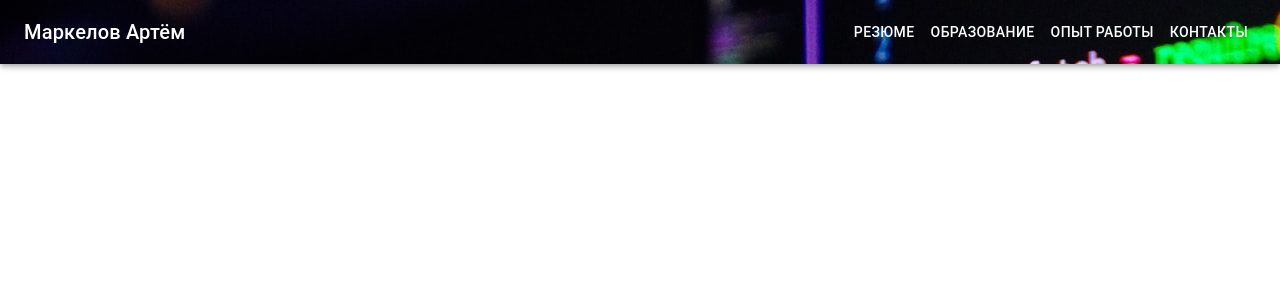
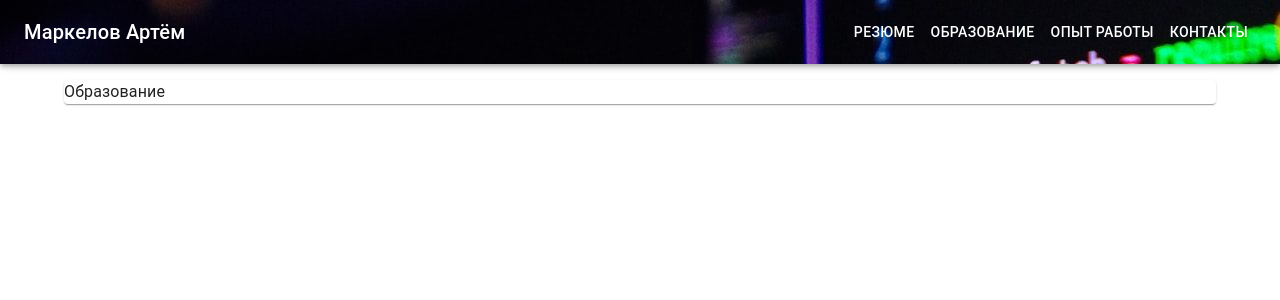
Before and after one commit to 7timoha7/Summary, a React (Create React App) app: page /education in a window 1280 px wide. Shown: the top 300 px of the page. Built offline with nearby package versions, Linux system fonts and the light colour scheme.

Commit message:
Сделал образование , добавил путь на роут

```diff
--- a/src/App.tsx
+++ b/src/App.tsx
@@ -5,6 +5,7 @@ import Summary from "./components/Summary";
 import {Route, Routes} from "react-router-dom";
 import NoPage from "./components/NoPage/NoPage";
 import Main from "./components/Main/Main";
+import Education from "./components/Education/Education";
 
 
 function App() {
@@ -17,26 +18,7 @@ function App() {
             <Routes>
                 <Route path={'/'} element={<Main/>}/>
                 <Route path={'/summary'} element={<Summary/>}/>
-                {/*<Route path={'/artistAdd'} element={*/}
-                {/*    <ProtectedRoute isAllowed={user !== null}>*/}
-                {/*        <ArtistAdd/>*/}
-                {/*    </ProtectedRoute>*/}
-                {/*}/>*/}
-                {/*<Route path={'/albums/:id'} element={<Albums/>}/>*/}
-                {/*<Route path={'/albumsAdd'} element={*/}
-                {/*    <ProtectedRoute isAllowed={user !== null}>*/}
-                {/*        <AlbumAdd/>*/}
-                {/*    </ProtectedRoute>*/}
-                {/*}/>*/}
-                {/*<Route path={'/tracks/:id'} element={<Tracks/>}/>*/}
-                {/*<Route path={'/trackAdd'} element={*/}
-                {/*    <ProtectedRoute isAllowed={user !== null}>*/}
-                {/*        <TrackAdd/>*/}
-                {/*    </ProtectedRoute>*/}
-                {/*}/>*/}
-                {/*<Route path="/login" element={<Login/>}/>*/}
-                {/*<Route path="/register" element={<Register/>}/>*/}
-                {/*<Route path="/trackHistory" element={<TrackHistory/>}/>*/}
+                <Route path={'/education'} element={<Education/>}/>
                 <Route path={'/*'} element={<NoPage/>}/>
             </Routes>
         </>
--- a/src/components/AppToolBar.tsx
+++ b/src/components/AppToolBar.tsx
@@ -14,6 +14,7 @@ import Toolbar from '@mui/material/Toolbar';
 import Typography from '@mui/material/Typography';
 import Button from '@mui/material/Button';
 import appBar from "../Assets/images/appBar.jpg";
+import {useNavigate} from "react-router-dom";
 
 interface Props {
     /**
@@ -30,6 +31,7 @@ const navItems = ['Резюме', 'Образование', 'Опыт работ
 const AppToolBar: React.FC<Props> = (props) => {
     const {window} = props;
     const [mobileOpen, setMobileOpen] = React.useState(false);
+    const navigate = useNavigate();
 
     const handleDrawerToggle = () => {
         setMobileOpen((prevState) => !prevState);
@@ -55,6 +57,15 @@ const AppToolBar: React.FC<Props> = (props) => {
 
     const container = window !== undefined ? () => window().document.body : undefined;
 
+    const pageTo = (item: string) => {
+        let link = '';
+        if (item === 'Образование') {
+            link = '/education'
+            return link
+        }
+
+    }
+
     return (
         <Box sx={{display: 'flex'}}>
             <CssBaseline/>
@@ -79,7 +90,7 @@ const AppToolBar: React.FC<Props> = (props) => {
                     </Typography>
                     <Box sx={{display: {xs: 'none', sm: 'block'}}}>
                         {navItems.map((item) => (
-                            <Button key={item} sx={{color: '#fff'}}>
+                            <Button key={item} sx={{color: '#fff'}} onClick={() => navigate('' + pageTo(item))}>
                                 {item}
                             </Button>
                         ))}
--- /dev/null
+++ b/src/components/Education/Education.tsx
@@ -0,0 +1,17 @@
+import React from 'react';
+import {Card, Container, Typography} from "@mui/material";
+
+const Education = () => {
+    return (
+        <Container sx={{p: 10}}>
+            <Card>
+                <Typography>
+                    Образование
+                </Typography>
+            </Card>
+
+        </Container>
+    );
+};
+
+export default Education;
--- a/src/components/NoPage/NoPage.tsx
+++ b/src/components/NoPage/NoPage.tsx
@@ -4,7 +4,7 @@ import {Grid} from "@mui/material";
 const NoPage = () => {
   return (
     <>
-      <Grid container spacing={1} justifyContent={'center'}>
+      <Grid container spacing={1} justifyContent={'center'} p={10}>
         <h1>Non-existent page</h1>
       </Grid>
     </>
```
